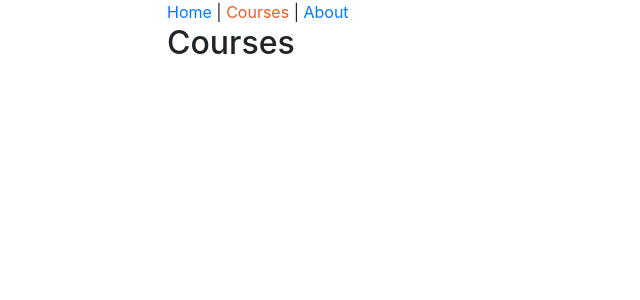
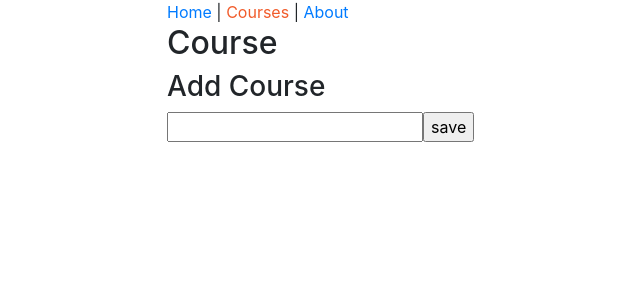
Before and after one commit to daniel-rooein/react-course-website, a React app: page /courses in a window 1280 px wide. Shown: the top 300 px of the page, without its empty margins (63-703 px from the left). Built offline with nearby package versions, Linux system fonts and the light colour scheme.

Commit message:
Add action and reducer

```diff
--- a/src/components/courses/CoursesPage.jsx
+++ b/src/components/courses/CoursesPage.jsx
@@ -1,8 +1,31 @@
 import React from 'react';
 
 class CoursesPage extends React.Component {
+    state = {
+        course: {
+            title: ""
+        }
+    };
+
+    handleChange = event => {
+        const course = {...this.state.course, title: event.target.value};
+        this.setState({course: course});
+    }
+
+    handleSubmit = event => {
+        event.preventDefault();
+        alert(this.state.course.title);
+    }
+
     render() {
-        return <h2>Courses</h2>
+        return(
+            <form onSubmit={this.handleSubmit}>
+                <h2>Course</h2>
+                <h3>Add Course</h3>
+                <input type="text" onChange={this.handleChange} value={this.state.course.title} />
+                <input type="submit" value="save"/>
+            </form>
+        )
     }
 }
 
--- /dev/null
+++ b/src/redux/actions/courseActions.jsx
@@ -0,0 +1,6 @@
+export const createCourse = course => {
+    return {
+        type: "CREATE_COURSE",
+        course: course
+    }
+}
```
Also changed, not shown: package.json (+7 -4 lines), src/redux/reducers/courseReducer.jsx (added, +8 -0 lines).
